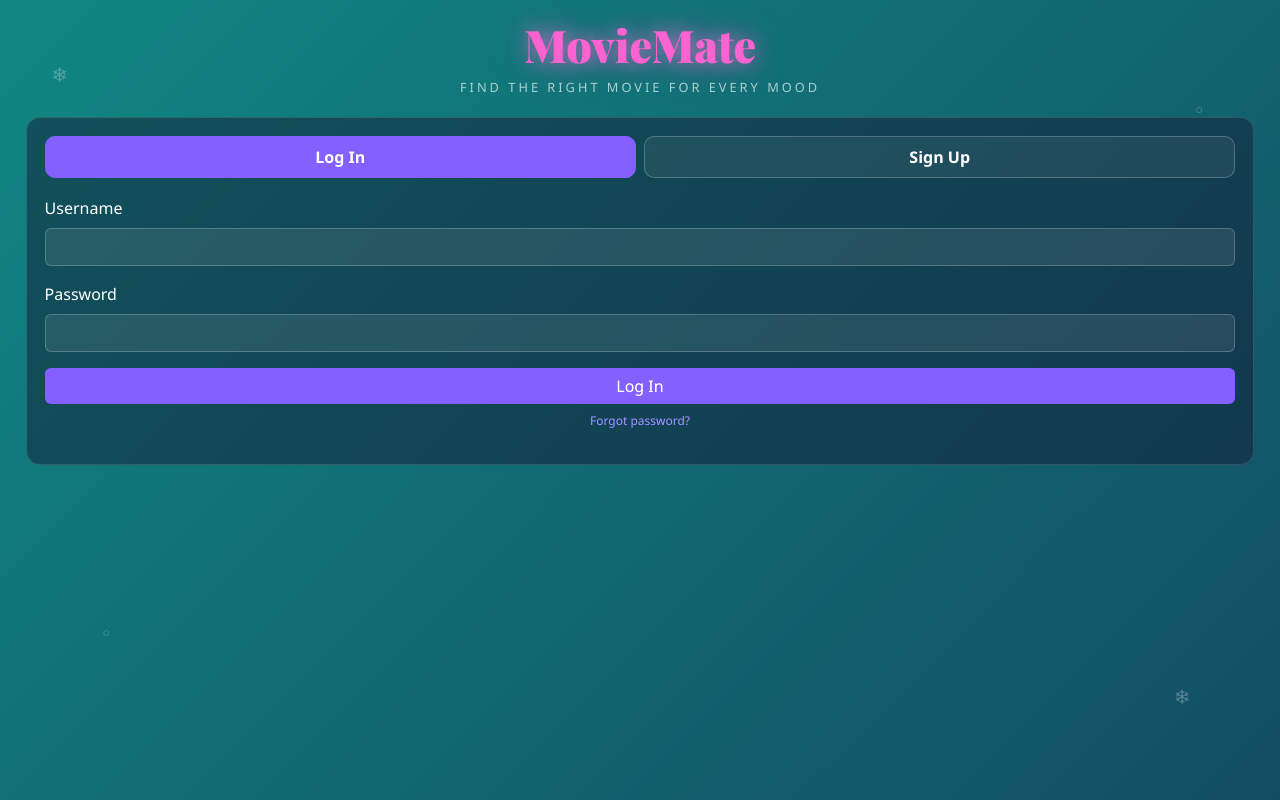
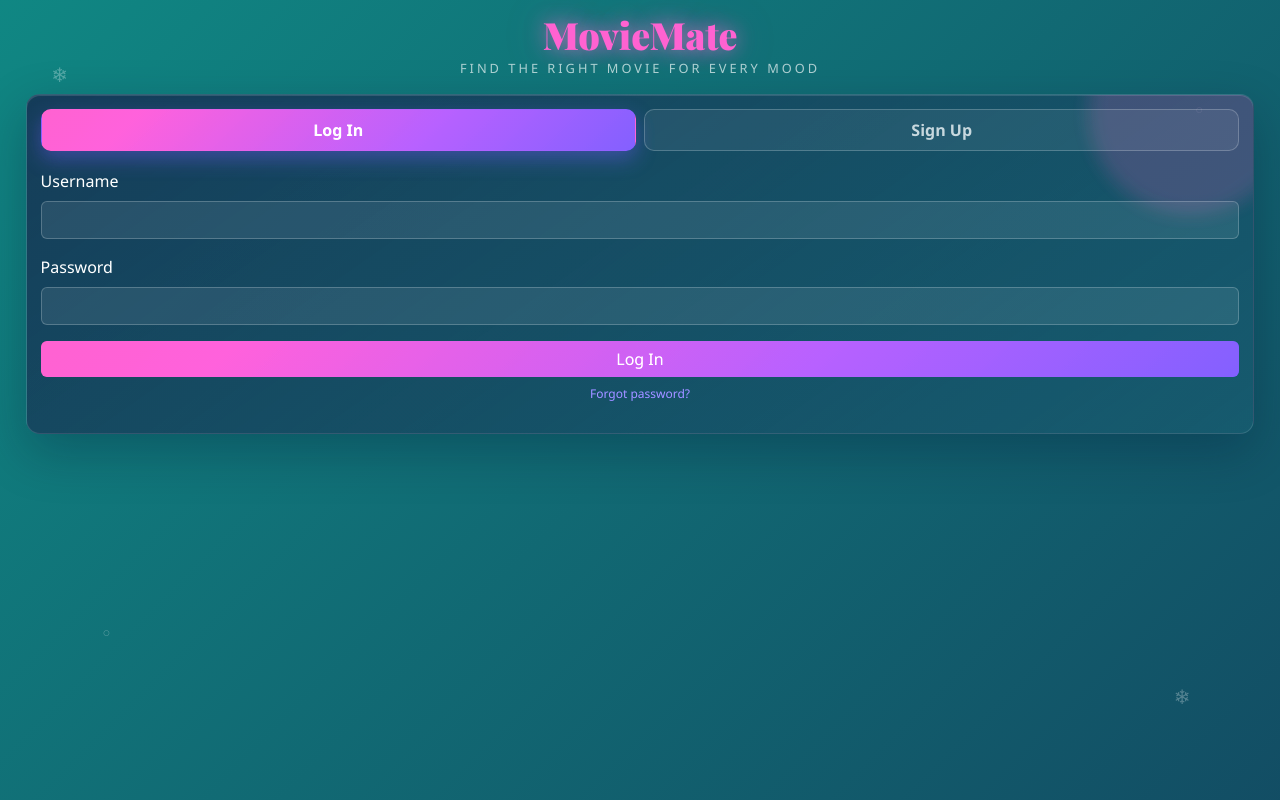
Before and after one commit to Rohitghuge/Moviemate, a Flask app: page / in a window 1280 px wide. Run offline with Flask 3, Linux system fonts and the light colour scheme; parts of the project's set-up code (start-up, migrations or seed data) failed here and were passed over; some libraries are stand-ins or nearby versions.

```diff
--- a/templates/index.html
+++ b/templates/index.html
@@ -19,6 +19,25 @@
     animation: bgPulse 8s ease-in-out infinite, flicker 5.5s ease-in-out infinite;
     overflow-x: hidden;
   }
+  body::before {
+    content: '';
+    position: fixed;
+    inset: 0;
+    z-index: 0;
+    pointer-events: none;
+    opacity: 0;
+    background-size: 200% 200%;
+    transition: opacity 1.4s ease, background 1.4s ease;
+    animation: moodDrift 10s ease-in-out infinite;
+  }
+  body.mood-love::before { opacity: 1; background: linear-gradient(135deg, #ff2fb0, #ff7ce8); }
+  body.mood-happy::before { opacity: 1; background: linear-gradient(135deg, #00f0ff, #39ff9d); }
+  body.mood-action::before { opacity: 1; background: linear-gradient(135deg, #ff2e2e, #ff9a00); }
+  body.mood-horror::before { opacity: 1; background: linear-gradient(135deg, #b026ff, #ff00e5); }
+  @keyframes moodDrift {
+    0%, 100% { background-position: 0% 50%; }
+    50% { background-position: 100% 50%; }
+  }
   @keyframes bgPulse {
     0%, 100% { background-position: 0% 50%; }
     50% { background-position: 100% 50%; }
@@ -27,10 +46,7 @@
     0%, 100% { filter: brightness(1) saturate(1); }
     50% { filter: brightness(1.18) saturate(1.2); }
   }
-  body.mood-love   { background: linear-gradient(135deg, #ff2fb0, #ff7ce8); background-size: 200% 200%; }
-  body.mood-happy  { background: linear-gradient(135deg, #00f0ff, #39ff9d); background-size: 200% 200%; }
-  body.mood-action { background: linear-gradient(135deg, #ff2e2e, #ff9a00); background-size: 200% 200%; }
-  body.mood-horror { background: linear-gradient(135deg, #b026ff, #ff00e5); background-size: 200% 200%; }
+  body.mood-love, body.mood-happy, body.mood-action, body.mood-horror { background: linear-gradient(135deg, #0f9b8e, #142850); }
 
   .deco-shape {
     position: fixed; color: rgba(255,255,255,0.28); pointer-events: none;
@@ -94,9 +110,10 @@
   .auth-tabs { display: flex; gap: 8px; margin-bottom: 18px; }
   .tab-btn {
     flex: 1; padding: 8px; border-radius: 10px; border: 1px solid rgba(255,255,255,0.2);
-    background: rgba(255,255,255,0.06); color: #f5f5f5; font-weight: 600; transition: all 0.2s ease;
+    background: rgba(255,255,255,0.06); color: rgba(255,255,255,0.7); font-weight: 600; transition: all 0.35s ease;
   }
-  .tab-btn.active { background: #7b5cff; border-color: #7b5cff; }
+  .tab-btn:hover { color: #fff; background: rgba(255,255,255,0.14); transform: translateY(-2px); }
+  .tab-btn.active { background: linear-gradient(135deg, #ff5fc1, #7b5cff); border-color: transparent; color: #fff; box-shadow: 0 8px 20px rgba(123,92,255,0.35); }
 
   .location-btn {
     width: 100%; padding: 9px; border-radius: 30px;
@@ -113,7 +130,7 @@
   }
 
   #chat-window {
-    height: auto; max-height: calc(100vh - 190px); overflow-y: auto; padding: 8px;
+    height: clamp(380px, calc(100vh - 270px), 520px); overflow-y: auto; padding: 8px;
     display: flex; flex-direction: column; gap: 12px;
     scrollbar-width: thin; scrollbar-color: rgba(255,255,255,0.04) transparent;
   }
@@ -127,9 +144,32 @@
     white-space: pre-wrap; line-height: 1.4; font-size: 14.5px;
     animation: fadeInUp 0.35s ease;
   }
+  #auth-card {
+    position: relative;
+    overflow: hidden;
+    background: linear-gradient(145deg, rgba(22, 42, 73, 0.82), rgba(27, 87, 105, 0.58));
+    box-shadow: 0 18px 50px rgba(4, 19, 42, 0.28), inset 0 1px rgba(255,255,255,0.12);
+  }
+  #auth-card::before {
+    content: '';
+    position: absolute;
+    width: 180px;
+    height: 180px;
+    top: -100px;
+    right: -55px;
+    border-radius: 50%;
+    background: rgba(255, 95, 193, 0.2);
+    filter: blur(8px);
+    pointer-events: none;
+    animation: authGlow 5s ease-in-out infinite alternate;
+  }
+  #auth-card > * { position: relative; z-index: 1; }
+  @keyframes authGlow {
+    from { transform: translate(0, 0) scale(0.9); opacity: 0.55; }
+    to { transform: translate(-35px, 35px) scale(1.2); opacity: 0.9; }
+  }
   .msg.user { align-self: flex-end; background: #7b5cff; color: white; border-bottom-right-radius: 4px; }
   .msg.bot  { align-self: flex-start; background: rgba(255,255,255,0.1); border-bottom-left-radius: 4px; }
-  .msg.bot strong { font-size: 1.1em; color: #ffd6f0; }
   .msg.bot a { color: #9d8cff; text-decoration: none; }
   .msg.bot a:hover { color: #ff6ec7; }
   .msg.bot .no-trailer { opacity: 0.5; font-style: italic; }
@@ -180,6 +220,7 @@
   .card-title { font-weight: 700; margin-bottom: 3px; line-height: 1.25; max-height: 2.5em; overflow: hidden; }
   .card-overview { color: rgba(255,255,255,0.68); line-height: 1.35; margin-bottom: 7px; height: 2.7em; overflow: hidden; }
   .card-genres { opacity: 0.6; font-size: 10px; margin-bottom: 5px; max-height: 1.3em; overflow: hidden; }
+  .card-provider { opacity: 0.72; font-size: 10px; line-height: 1.3; margin-bottom: 6px; overflow-wrap: anywhere; }
   .card-meta { display: flex; justify-content: space-between; align-items: center; margin-bottom: 6px; font-size: 10.5px; }
   .card-meta .rating { color: #ffd166; font-weight: 700; }
   .card-meta .platform { opacity: 0.7; max-width: 65px; overflow: hidden; text-overflow: ellipsis; white-space: nowrap; }
@@ -229,9 +270,16 @@
   .form-control { background: rgba(255,255,255,0.08); color: white; border: 1px solid rgba(255,255,255,0.2); }
   .form-control option { background: #28576a; color: #ffffff; }
   .form-control option:checked, .form-control option:hover { background: #2167c7; color: #ffffff; }
-  .form-control:focus { background: rgba(255,255,255,0.12); color: white; box-shadow: none; border-color: #7b5cff; }
-  .btn-primary { background: #7b5cff; border: none; transition: transform 0.15s ease, background 0.15s ease; }
-  .btn-primary:hover { background: #6a4ce0; transform: scale(1.03); }
+  .auth-form { animation: formReveal 0.4s ease both; }
+  @keyframes formReveal {
+    from { opacity: 0; transform: translateY(6px); }
+    to { opacity: 1; transform: translateY(0); }
+  }
+  .form-control { background: rgba(255,255,255,0.08); color: white; border: 1px solid rgba(255,255,255,0.2); transition: border-color 0.25s ease, box-shadow 0.25s ease, background 0.25s ease; }
+  .form-control:hover { background: rgba(255,255,255,0.13); border-color: rgba(255,255,255,0.35); }
+  .form-control:focus { background: rgba(255,255,255,0.15); color: white; box-shadow: 0 0 0 3px rgba(255,95,193,0.16); border-color: #ff5fc1; }
+  .btn-primary { background: linear-gradient(135deg, #ff5fc1, #7b5cff); border: none; transition: transform 0.25s ease, box-shadow 0.25s ease, filter 0.25s ease; }
+  .btn-primary:hover { background: linear-gradient(135deg, #ff72ca, #896eff); transform: translateY(-2px); box-shadow: 0 8px 20px rgba(123,92,255,0.35); filter: saturate(1.15); }
 
   .top-bar { display: flex; justify-content: space-between; align-items: center; margin-bottom: 10px; font-size: 13px; }
   .chat-status { min-height: 18px; color: rgba(255,255,255,0.72); font-size: 12px; margin: 0 12px 4px; }
@@ -243,9 +291,16 @@
   @media (max-width: 576px) {
     .app-wrap { padding: 20px 10px; }
     .card-glass { padding: 16px; }
-    #chat-window { max-height: calc(100vh - 150px); padding: 8px 4px; }
+    #chat-window { height: min(520px, calc(100vh - 150px)); padding: 8px 4px; }
     .msg { max-width: 92%; }
     .movie-grid { grid-template-columns: repeat(2, minmax(0, 1fr)); gap: 9px; }
+  }
+  @media (min-width: 861px) and (max-height: 800px) {
+    .app-wrap { padding-top: 12px; }
+    .brand { margin-bottom: 12px; }
+    .brand h1 { font-size: 2.35rem; margin-bottom: 2px; }
+    .card-glass { padding: 14px; }
+    #chat-window { height: clamp(360px, calc(100vh - 250px), 430px); }
   }
   @media (max-width: 860px) {
     .workspace { display: block; }
@@ -907,7 +962,7 @@ function addMovieGrid(movies) {
     year.textContent = (m.release_date || '').slice(0, 4) || 'Year n/a';
     meta.append(rating, year);
     const provider = document.createElement('div');
-    provider.className = 'card-genres';
+    provider.className = 'card-provider';
     provider.textContent = `Watch in India: ${platform}`;
     const actions = document.createElement('div');
     actions.className = 'card-actions';
```
